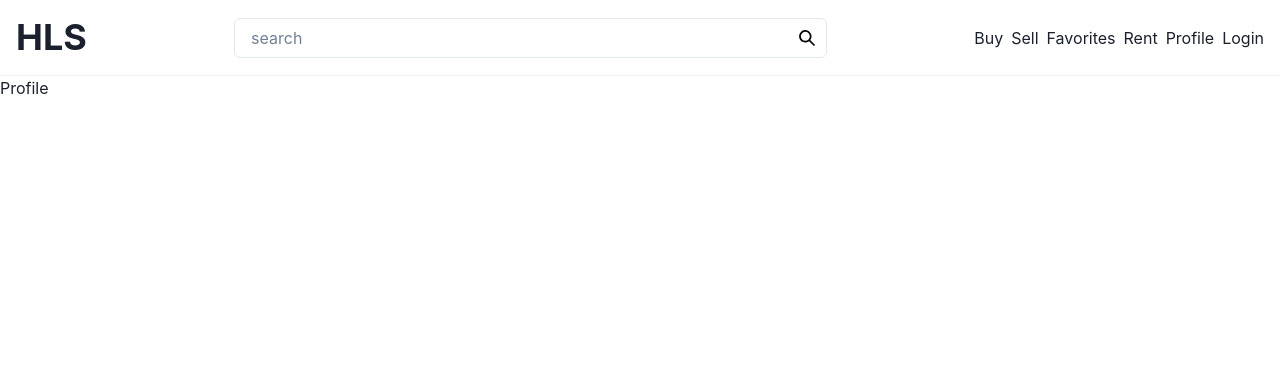
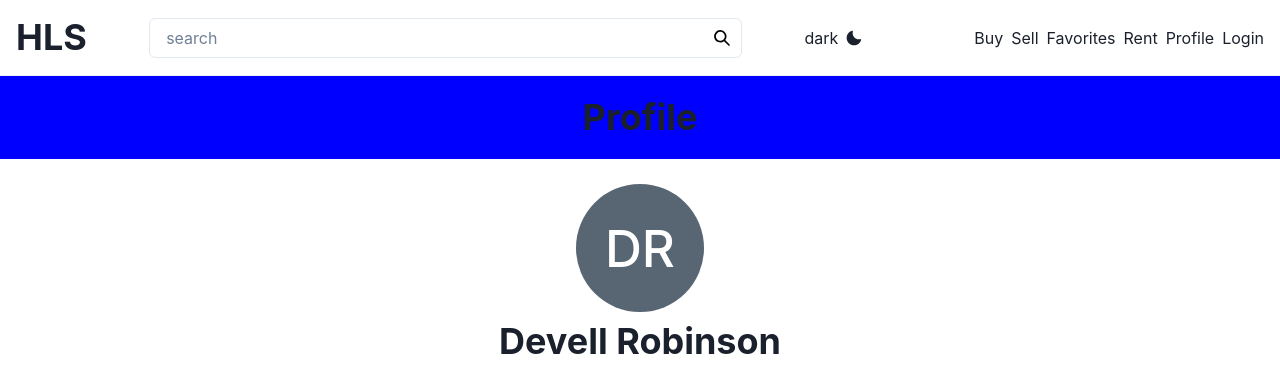
Before and after one commit to BorDevTech/HLS, a React (Vite) app: page /HLS/view/dashboard/profile in a window 1280 px wide. Shown: the top 392 px of the page. Built offline with nearby package versions, Linux system fonts and the light colour scheme.

Commit message:
added profile and dashboard routes

```diff
--- a/src/App.tsx
+++ b/src/App.tsx
@@ -1,9 +1,48 @@
 import { Routes, Route } from "react-router-dom";
-import { Home, Login, Profile, Register } from "./routes";
+import * as pages from "./routes";
+import * as dashboard from "./routes/Dashboard";
 import * as CUR from "@chakra-ui/react";
 import Navbar from "./components/Navbar/Navbar";
 
 function App() {
+  const routes = [
+    /*
+    // NonRegistered-User Routes
+    // Usage: All users can access these channels regardless of registry
+    */
+    { path: "/", element: <pages.Home /> },
+    { path: "/register", element: <pages.Register /> },
+    { path: "/view/dashboard/rent", element: <dashboard.Rent /> },
+    { path: "/view/dashboard/buy", element: <dashboard.Buy /> },
+    { path: "/view/dashboard/guides/faq", element: <pages.Home /> },
+    /*
+    //End of NonRegistered-User Routes
+    */
+    /*
+    //Listing Routes
+    //signifies the channel of rent or buy used by the users to view listings
+    */
+    { path: "/view/dashboard/*/listing/:id", element: <pages.Home /> },
+    /*
+    //End of Listing Views
+    //Registered User Routes
+    */
+    { path: "/view/dashboard/profile/create", element: <pages.Profile /> },
+    { path: "/login", element: <pages.Login /> },
+    { path: "/view/dashboard/profile", element: <pages.Profile /> },
+    { path: "/view/dashboard/profile/edit", element: <pages.Profile /> },
+    { path: "/view/dashboard/profile/favorites", element: <pages.Home /> },
+    // {/* End of Registered User Routes */}
+    // {/* Seller Routes */}
+    {
+      path: "/view/dashboard/sell/guides/faq/addListing",
+      element: <pages.Home />,
+    },
+    { path: "/view/dashboard/sell", element: <dashboard.Sell /> },
+    { path: "/view/dashboard/listing/add", element: <pages.Home /> },
+    // {/* End of Seller Routes */}
+  ];
+
   return (
     <>
       <CUR.Grid
@@ -20,39 +59,11 @@ function App() {
         </CUR.GridItem>
         <CUR.GridItem area={"Main"}>
           <Routes>
-            {/* NonRegistered-User Routes
-            Usage: All users can access these channels regardless of registry */}
-            <Route path="/" element={<Home />} />
-            <Route path="/register" element={<Register />} />
-            <Route path="/view/dashboard/rent" element={<Home />} />
-            <Route path="/view/dashboard/buy" element={<Home />} />
-            <Route path="/view/dashboard/guides/faq" element={<Home />} />
-            {/* End of NonRegistered-User Routes */}
-            {/*  Listing Routes
-             *: signifies the channel of rent or buy used by the users to view listings*/}
-            <Route path="/view/dashboard/*/listing/:id" element={<Home />} />
-            {/* End of Listing Views */}
-            {/* Registered User Routes */}
-            <Route
-              path="/view/dashboard/profile/create"
-              element={<Profile />}
-            />
-            <Route path="/login" element={<Login />} />
-            <Route path="/view/dashboard/profile" element={<Profile />} />
-            <Route path="/view/dashboard/profile/edit" element={<Profile />} />
-            <Route
-              path="/view/dashboard/profile/favorites"
-              element={<Home />}
-            />
-            {/* End of Registered User Routes */}
-            {/* Seller Routes */}
-            <Route
-              path="/view/dashboard/sell/guides/faq/addListing"
-              element={<Home />}
-            />
-            <Route path="/view/dashboard/sell" element={<Home />} />
-            <Route path="/view/dashboard/listing/add" element={<Home />} />
-            {/* End of Seller Routes */}
+            {routes.map((route) => (
+              <>
+                <Route path={route.path} element={route.element} />
+              </>
+            ))}
           </Routes>
         </CUR.GridItem>
       </CUR.Grid>
--- a/src/components/Navbar/Navigation.tsx
+++ b/src/components/Navbar/Navigation.tsx
@@ -1,17 +1,38 @@
 import { Link } from "react-router-dom";
 import * as CUR from "@chakra-ui/react";
+import * as CUI from "@chakra-ui/icons";
+import { useColorMode } from "@chakra-ui/react";
 
 const Navigation = () => {
+  const { colorMode, toggleColorMode } = useColorMode();
   return (
     <>
       <CUR.Box>
         <CUR.HStack>
-          <Link to="/buy">Buy</Link>
-          <Link to="/dashboard/listing/add">Sell</Link>
+          <CUR.Show above={"lg"}>
+            {colorMode === "light" ? (
+              <CUR.Box aria-label="dark mode toggle" onClick={toggleColorMode}>
+                <CUR.HStack>
+                  <CUR.Text>dark</CUR.Text>
+                  <CUI.MoonIcon />
+                </CUR.HStack>
+              </CUR.Box>
+            ) : (
+              <CUR.Box aria-label="light mode toggle" onClick={toggleColorMode}>
+                <CUR.HStack>
+                  <CUI.SunIcon />
+                  <CUR.Text>light</CUR.Text>
+                </CUR.HStack>
+              </CUR.Box>
+            )}
+            <CUR.Spacer w={24} />
+          </CUR.Show>
+
+          <Link to="/view/dashboard/buy">Buy</Link>
+          <Link to="/view/dashboard/sell">Sell</Link>
           <Link to="/profile/favorites">Favorites</Link>
-          <Link to="/rent">Rent</Link>
-
-          <Link to="/profile">Profile</Link>
+          <Link to="/view/dashboard/rent">Rent</Link>
+          <Link to="/view/dashboard/profile">Profile</Link>
           <Link to="/login">Login</Link>
         </CUR.HStack>
       </CUR.Box>
--- /dev/null
+++ b/src/routes/Dashboard/Buy.tsx
@@ -0,0 +1,5 @@
+const Buy = () => {
+  return <div>Buy</div>;
+};
+
+export default Buy;
--- /dev/null
+++ b/src/routes/Dashboard/Rent.tsx
@@ -0,0 +1,5 @@
+const Rent = () => {
+  return <div>Rent</div>;
+};
+
+export default Rent;
--- /dev/null
+++ b/src/routes/Dashboard/Sell.tsx
@@ -0,0 +1,5 @@
+const Sell = () => {
+  return <div>Sell</div>;
+};
+
+export default Sell;
--- /dev/null
+++ b/src/routes/Dashboard/index.ts
@@ -0,0 +1,5 @@
+import Sell from "./Sell";
+import Buy from "./Buy";
+import Rent from "./Rent";
+
+export { Sell, Buy, Rent };
--- a/src/routes/Profile.tsx
+++ b/src/routes/Profile.tsx
@@ -1,5 +1,46 @@
+import * as CUR from "@chakra-ui/react";
+import * as CUI from "@chakra-ui/icons";
+import { useColorMode } from "@chakra-ui/react";
+import { Children } from "react";
+
 const Profile = () => {
-  return <div>Profile</div>;
+  const userProfile = [
+    {
+      userImage: "",
+      userInitials: "",
+      userFirstname: "Devell",
+      userLastname: "Robinson",
+      userEmail: "",
+      userPhone: "",
+    },
+  ];
+
+  return (
+    <>
+      <CUR.Box bg={"blue"} p={5}>
+        <CUR.Center>
+          <CUR.Heading>Profile</CUR.Heading>
+        </CUR.Center>
+      </CUR.Box>
+      <CUR.Spacer h={25} />
+      <CUR.Center>
+        <CUR.VStack>
+          {userProfile.map((user) => (
+            <>
+              <CUR.Avatar
+                name={`${user.userFirstname} ${user.userLastname}`}
+                src=""
+                size={"2xl"}
+              />
+              <CUR.Heading>
+                {user.userFirstname} {user.userLastname}
+              </CUR.Heading>
+            </>
+          ))}
+        </CUR.VStack>
+      </CUR.Center>
+    </>
+  );
 };
 
 export default Profile;
```
